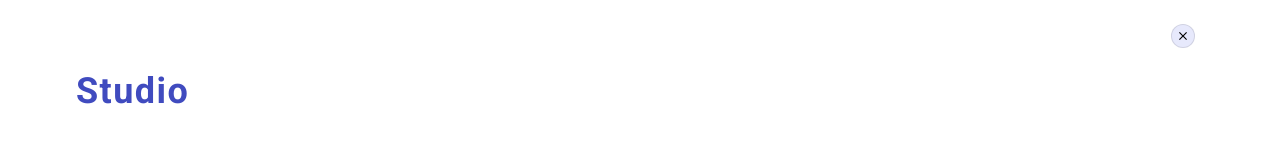
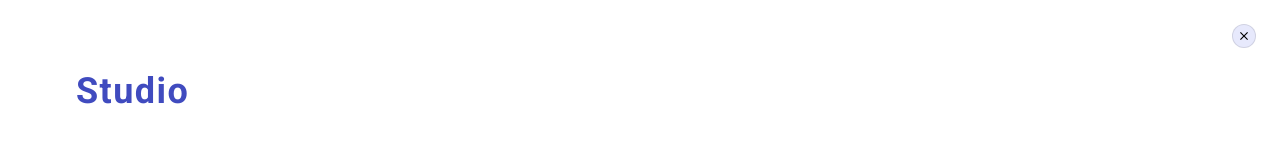
Before and after one commit to subfor/goit-markup-hw-06, a plain HTML site: page index.html in a window 1280 px wide. Both pictures are taken after a click on the button 1192 px from the left and 28 px from the top of the page. Shown: the top 153 px of the page. Drawn offline with nearby package versions, Linux system fonts and the light colour scheme.

Commit message:
fix button

```diff
--- a/css/styles.css
+++ b/css/styles.css
@@ -331,6 +331,7 @@ p {
 }
 
 .modal-close-btn {
+  z-index: 999;
   position: absolute;
   top: 24px;
   right: 24px;
--- a/index.html
+++ b/index.html
@@ -53,12 +53,12 @@
         </button>
       </div>
       <div class="mobile-menu" data-menu>
+        <button class="modal-close-btn" data-menu-close>
+          <svg width="8" height="8">
+            <use href="./images/icons.svg#icon-close"></use>
+          </svg>
+        </button>
         <div class="container mobile-menu-container">
-          <button class="modal-close-btn" data-menu-close>
-            <svg width="8" height="8">
-              <use href="./images/icons.svg#icon-close"></use>
-            </svg>
-          </button>
           <ul class="page-nav-list-mobile">
             <li>
               <a class="page-nav-link-mobile current" href="./index.html">Studio</a>
```
